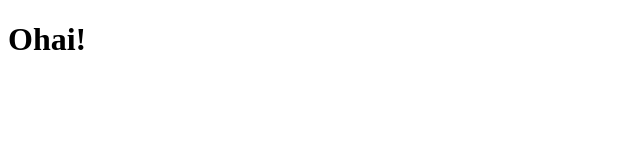
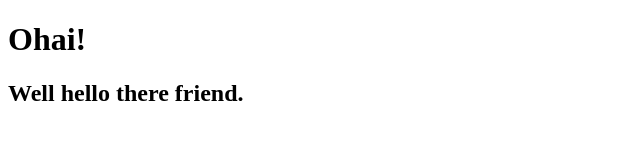
Before and after one commit to cchalkley/coursera, a plain HTML site: page site/index.html in a window 1280 px wide. Shown: the whole page, without its empty margins (0-640 px from the left). Drawn offline with Linux system fonts and the light colour scheme.

Commit message:
welp, here goes nothing

```diff
--- a/site/index.html
+++ b/site/index.html
@@ -5,5 +5,6 @@
 </head>
 <body>
 <h1>Ohai!</h1>
+<h2>Well hello there friend.</h2>
 </body>
 </html>
```
